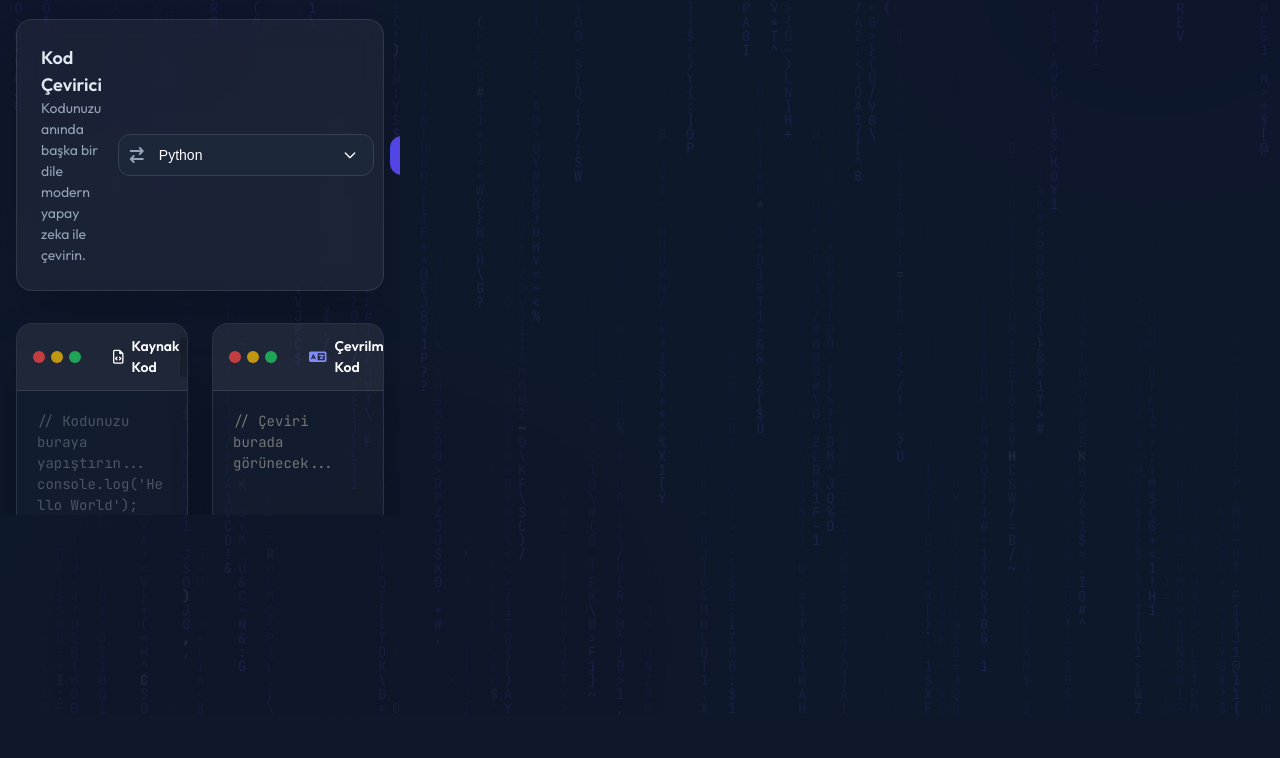
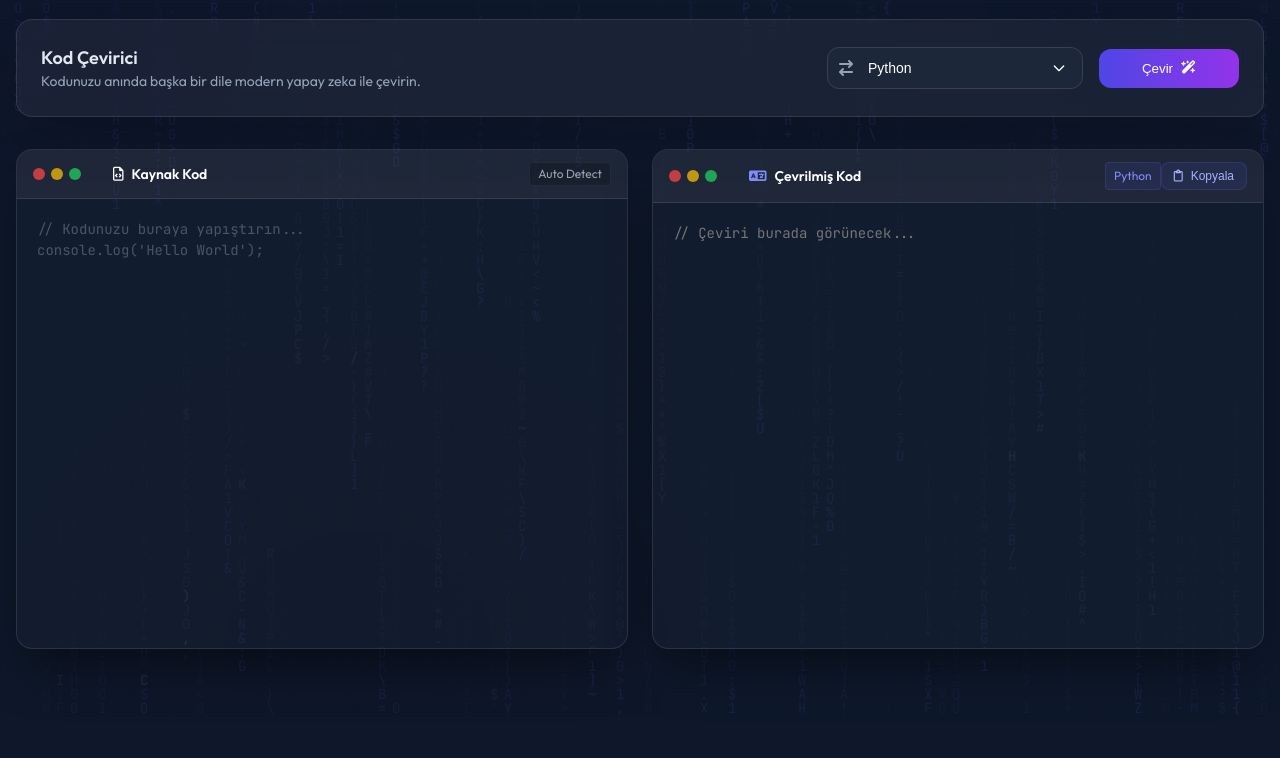
Before and after one commit to isil13/PolyGlot-AI, a browser extension: page index.html in a window 1280 px wide. Shown: the part 85-843 px from the top of the page. Before the commit the page ends 800 px from the top, so only its background shows below. Drawn offline with Linux system fonts and the light colour scheme.

Commit message:
Add files via upload

```diff
--- a/style.css
+++ b/style.css
@@ -1,13 +1,3 @@
-/* Popup Fixed Dimensions */
-html,
-body {
-    width: 400px;
-    height: 600px;
-    margin: 0;
-    padding: 0;
-    overflow-x: hidden;
-}
-
 /* Global Vars & Reset */
 :root {
     --bg-dark: #0f172a;
@@ -34,18 +24,29 @@ body {
 
 html {
     scroll-behavior: smooth;
+    width: 100%;
+    /* Ensure full width for web */
+    height: 100%;
 }
 
 body {
     background-color: var(--bg-dark);
     color: var(--text-main);
     font-family: var(--font-heading);
-    /* min-height: 100vh; Removed to respect fixed height rule above */
+    min-height: 100vh;
     display: flex;
     flex-direction: column;
-    /* overflow-x: hidden; Already set in top rule */
+    /* overflow-x: hidden; Allow scroll if forced min-width exceeds viewport */
     line-height: 1.5;
+
+    /* Responsive adjustment for Extension Popup vs Web */
+    width: 100%;
+    min-width: 380px;
+    /* Prevents the popup from opening too narrow, safe for most mobiles */
 }
+
+/* Extension-specific override using a hack if absolutely needed,
+   but min-width usually suffices for Chrome popups content-based sizing */
 
 /* Custom Scrollbar */
 ::-webkit-scrollbar {
```
